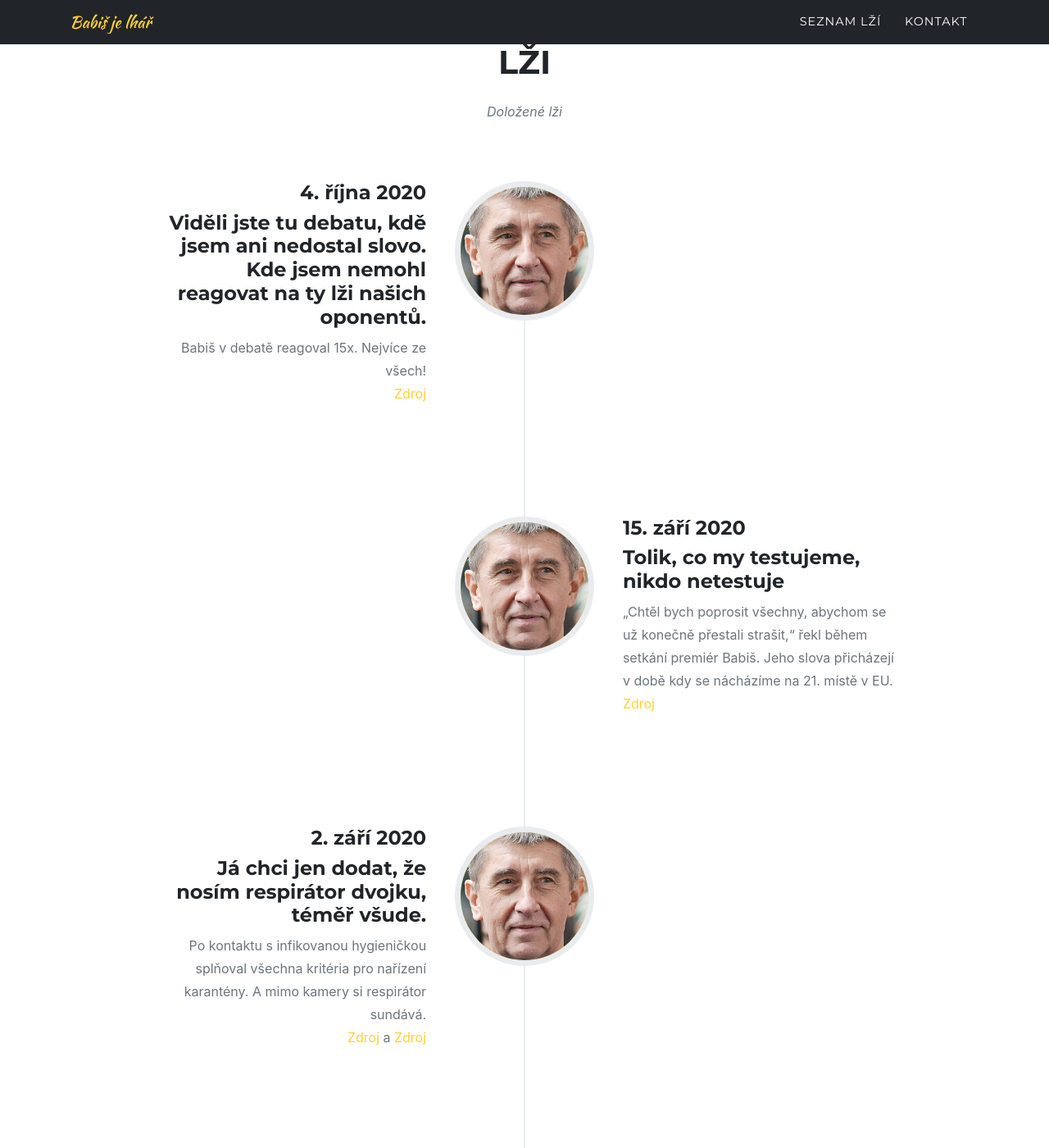
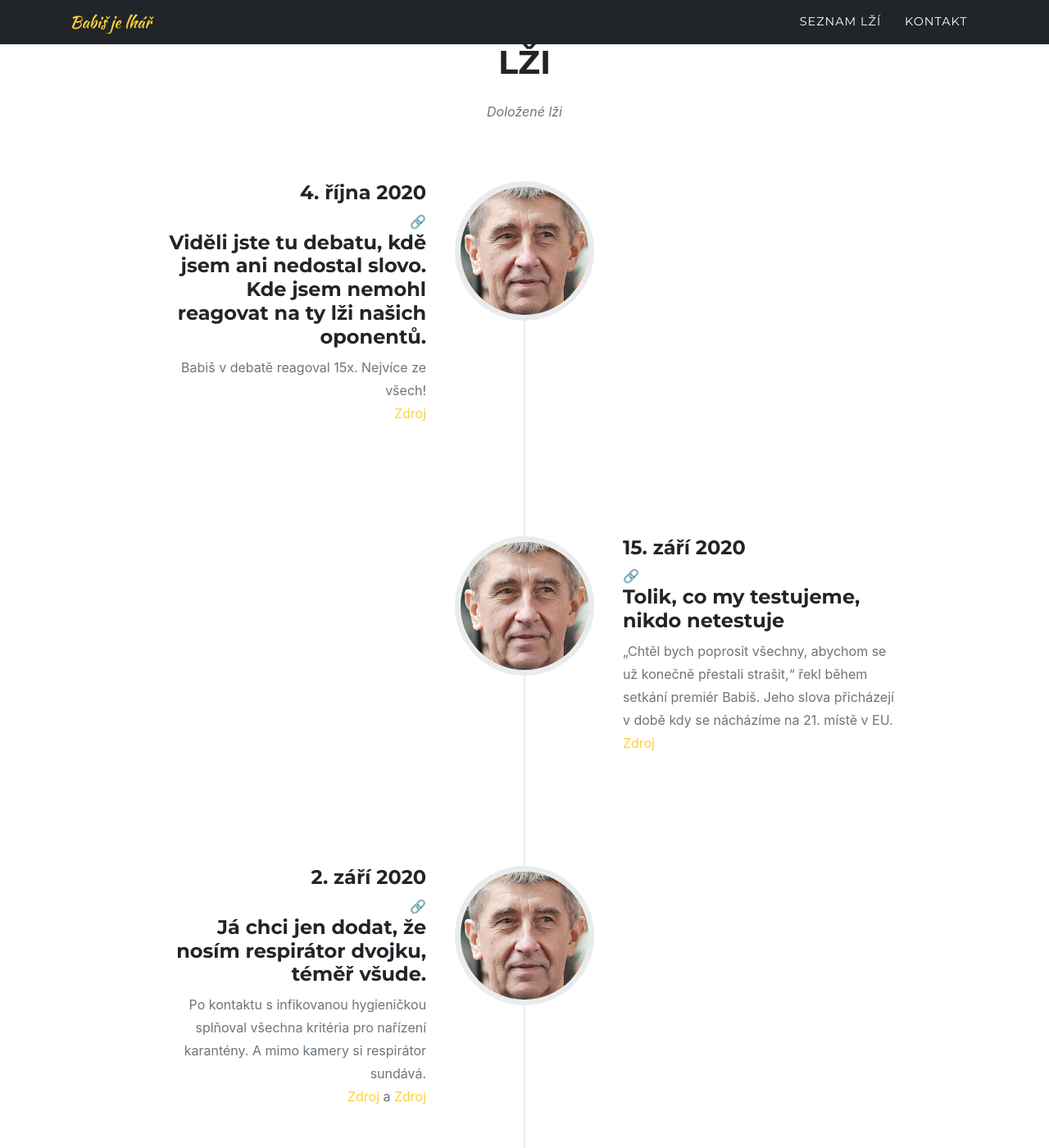
Before and after one commit to xsuchy/babisjelhar, a Jekyll site: the page built from index.md, in a window 1280 px wide and 1400 px high, scrolled down 1163 px. Shown: the whole window at 82% size. Built offline with Jekyll 4.4.1, drawn with Linux system fonts in a browser that asks for light colours; some web fonts are replaced; some of the changed text lies outside the part shown.

Commit message:
add link id

```diff
--- a/_includes/timeline.html
+++ b/_includes/timeline.html
@@ -34,7 +34,7 @@
               </div>
               <div class="timeline-panel">
                 <div class="timeline-heading">
-                  <h4>{{ event.year }}</h4>
+                  <h4>{{ event.year }}</h4> <a id="{{ event.year }}" href="#{{ event.year }}">&#128279;</a>
                   <h4 class="subheading">{{ event.title }}</h4>
                 </div>
                 <div class="timeline-body">
```
